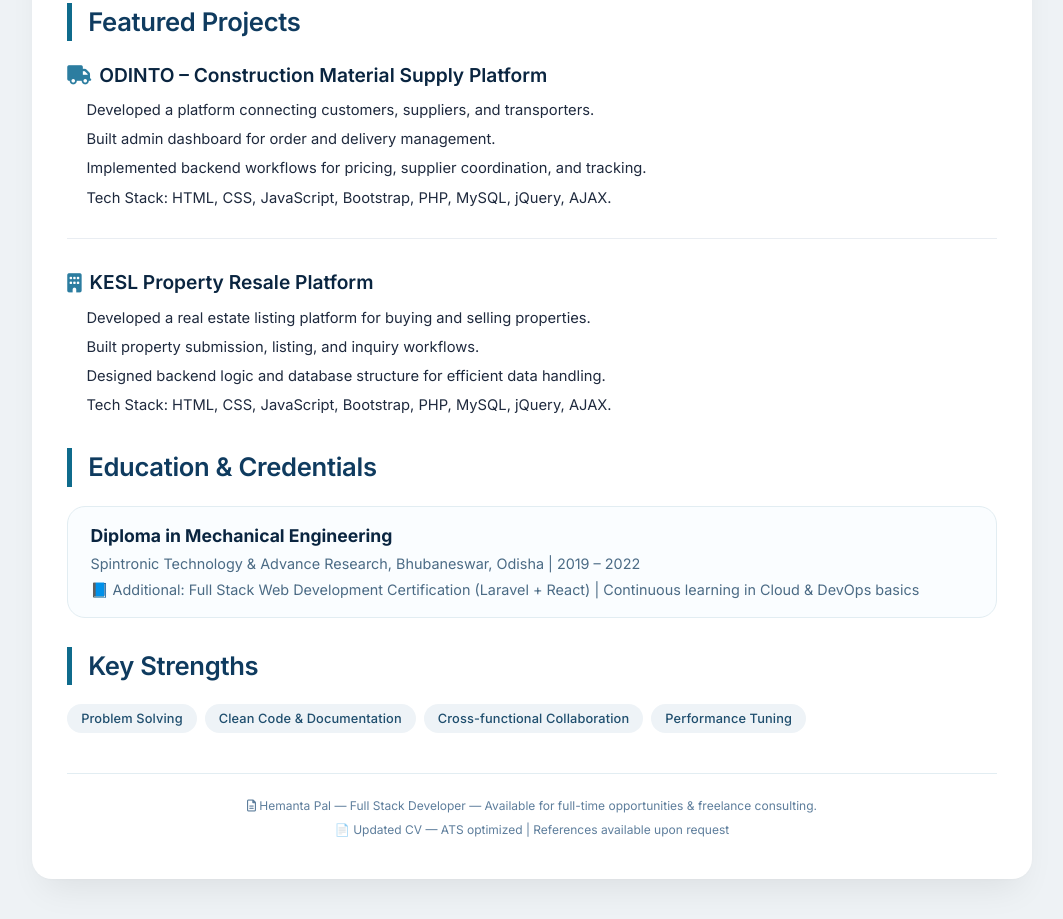
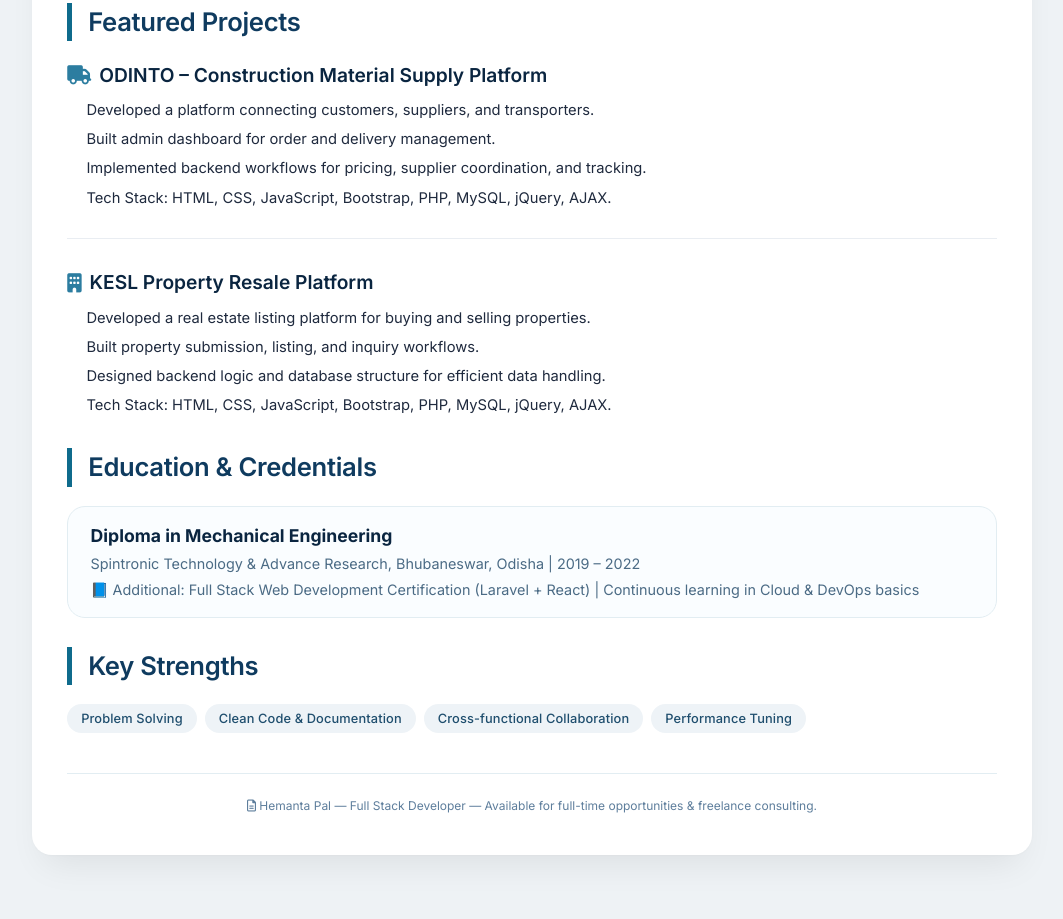
Before and after one commit to hemantpal/resume, a plain HTML site: page index.html in a window 1280 px wide. Shown: the part 1691-2610 px from the top of the page, without its empty margins (108-1171 px from the left). After the commit the page ends 2586 px from the top, so only its background shows below. Drawn offline with Linux system fonts and the light colour scheme.

Commit message:
Comment out CV update span in footer
Comment out the CV update span in the footer.

```diff
--- a/index.html
+++ b/index.html
@@ -522,7 +522,7 @@
         <!-- footer note -->
         <div class="footer">
             <i class="far fa-file-alt"></i> Hemanta Pal — Full Stack Developer — Available for full-time opportunities & freelance consulting.
-            <span style="display: block; margin-top: 6px;">📄 Updated CV — ATS optimized | References available upon request</span>
+            <!-- <span style="display: block; margin-top: 6px;">📄 Updated CV — ATS optimized | References available upon request</span> -->
         </div>
 
     </div>
```
